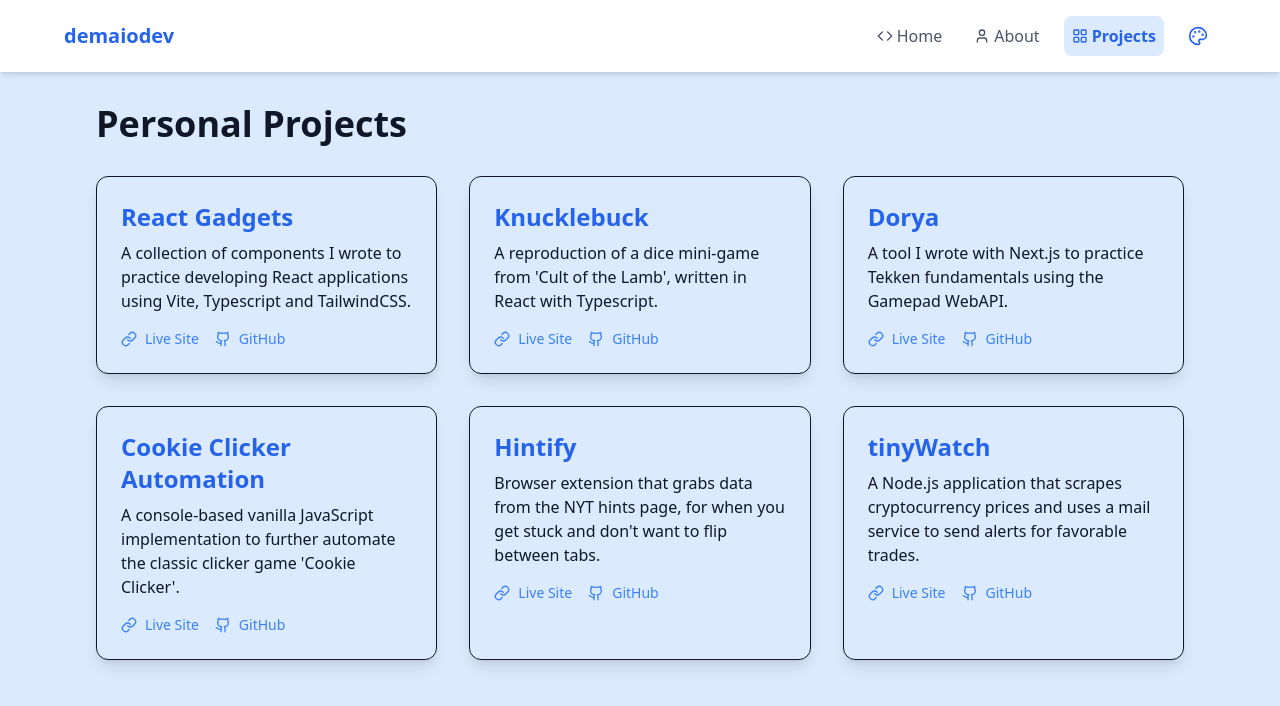
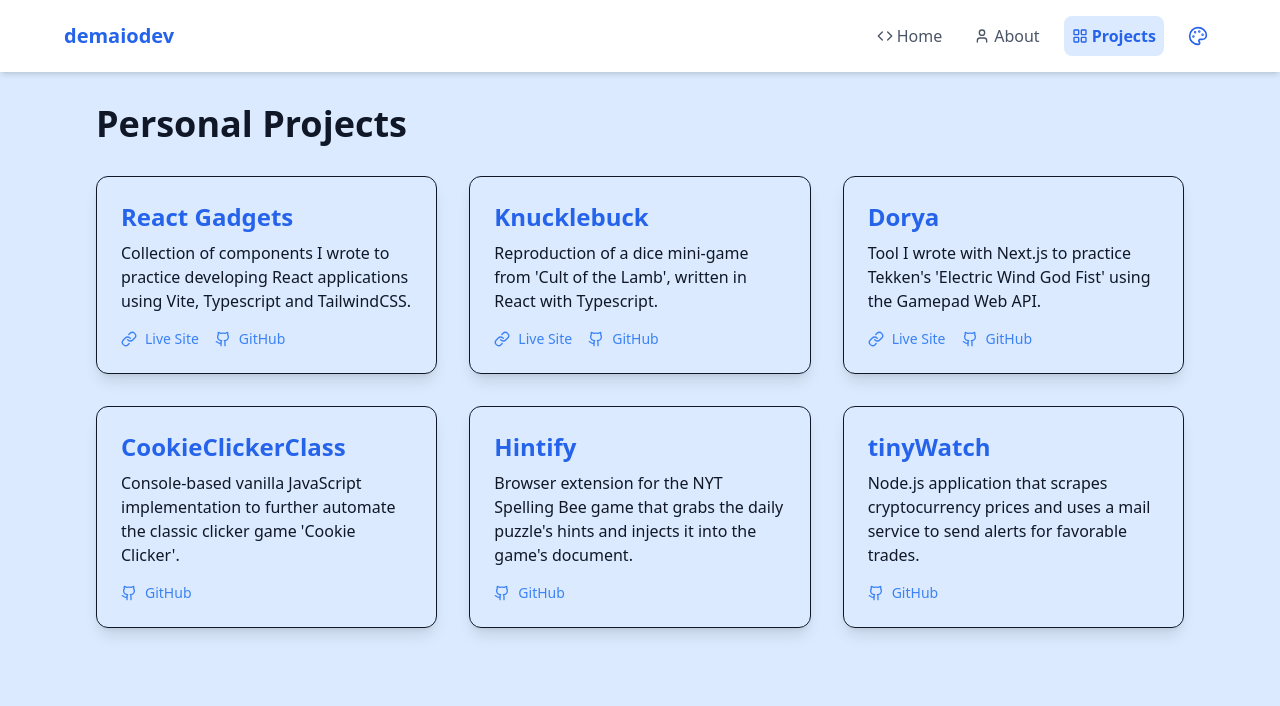
Before and after one commit to demaiodev/react-portfolio, a React (Vite) app: page /projects in a window 1280 px wide. Shown: the top 706 px of the page. Built offline with nearby package versions, Linux system fonts and the light colour scheme.

Commit message:
last minute text changes for projects

```diff
--- a/src/App.tsx
+++ b/src/App.tsx
@@ -56,7 +56,7 @@
       id: 1,
       title: "React Gadgets",
       description:
-        "A collection of components I wrote to practice developing React applications using Vite, Typescript and TailwindCSS.",
+        "Collection of components I wrote to practice developing React applications using Vite, Typescript and TailwindCSS.",
       url: "https://react-gadgets.netlify.app",
       github: "https://github.com/demaiodev/react-gadgets",
     },
@@ -64,7 +64,7 @@
       id: 2,
       title: "Knucklebuck",
       description:
-        "A reproduction of a dice mini-game from 'Cult of the Lamb', written in React with Typescript.",
+        "Reproduction of a dice mini-game from 'Cult of the Lamb', written in React with Typescript.",
       url: "https://knucklebuck.netlify.app",
       github: "https://github.com/demaiodev/knucklebuck_2",
     },
@@ -72,32 +72,32 @@
       id: 3,
       title: "Dorya",
       description:
-        "A tool I wrote with Next.js to practice Tekken fundamentals using the Gamepad WebAPI.",
+        "Tool I wrote with Next.js to practice Tekken's 'Electric Wind God Fist' using the Gamepad Web API.",
       url: "https://dorya.netlify.app",
       github: "https://github.com/demaiodev/dorya",
     },
     {
       id: 4,
-      title: "Cookie Clicker Automation",
+      title: "CookieClickerClass",
       description:
-        "A console-based vanilla JavaScript implementation to further automate the classic clicker game 'Cookie Clicker'.",
-      url: "https://orteil.dashnet.org/cookieclicker/",
+        "Console-based vanilla JavaScript implementation to further automate the classic clicker game 'Cookie Clicker'.",
+      url: "",
       github: "https://github.com/demaiodev/cookie-clicker-class",
     },
     {
       id: 5,
       title: "Hintify",
       description:
-        "Browser extension that grabs data from the NYT hints page, for when you get stuck and don't want to flip between tabs.",
-      url: "https://www.nytimes.com/puzzles/spelling-bee",
+        "Browser extension for the NYT Spelling Bee game that grabs the daily puzzle's hints and injects it into the game's document.",
+      url: "",
       github: "https://github.com/demaiodev/nyt-spelling-bee-hints",
     },
     {
       id: 6,
       title: "tinyWatch",
       description:
-        "A Node.js application that scrapes cryptocurrency prices and uses a mail service to send alerts for favorable trades.",
-      url: "https://app.tinyman.org/swap?asset_in=0&asset_out=31566704",
+        "Node.js application that scrapes cryptocurrency prices and uses a mail service to send alerts for favorable trades.",
+      url: "",
       github: "https://github.com/demaiodev/tinyWatch",
     },
   ];
```
